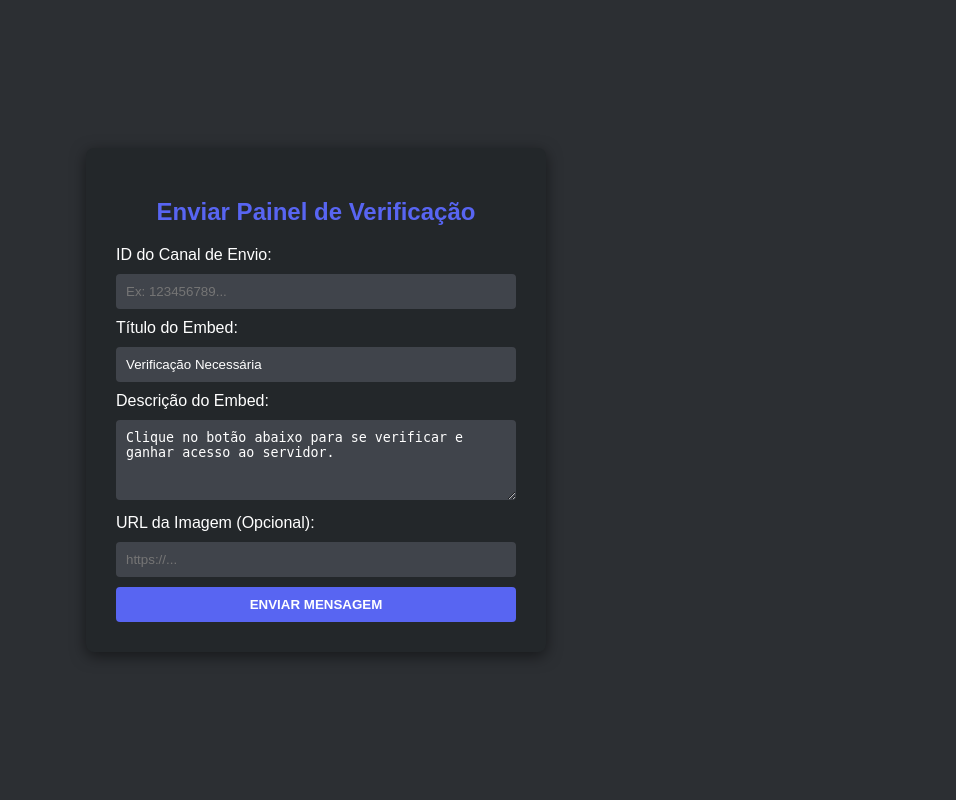
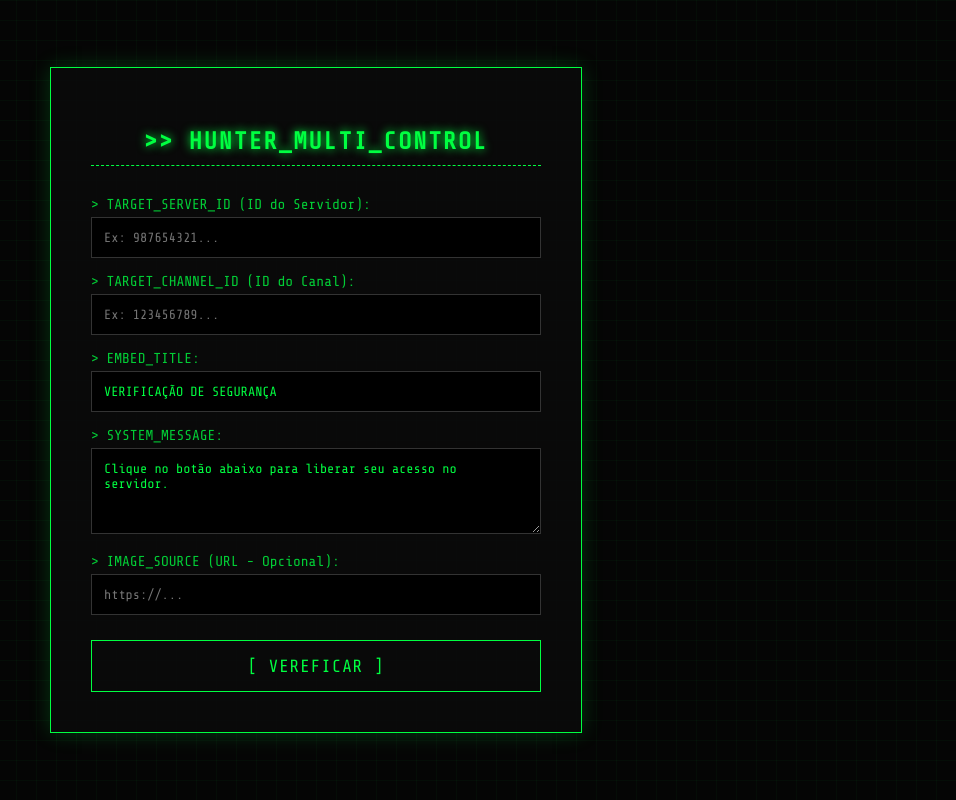
Before and after one commit to LPGamer1/Verefication-Bot, a Flask app: page /painel in a window 1280 px wide. Shown: the whole page, without its empty margins (324-1280 px from the left). Run offline with Flask 3, Linux system fonts and the light colour scheme.

Commit message:
Update painel.html

```diff
--- a/templates/painel.html
+++ b/templates/painel.html
@@ -2,39 +2,51 @@
 <html lang="pt-br">
 <head>
     <meta charset="UTF-8">
-    <title>Painel de Controle | Verify Bot</title>
+    <meta name="viewport" content="width=device-width, initial-scale=1.0">
+    <title>SYSTEM_ROOT :: PAINEL DE CONTROLE</title>
     <style>
-        body { background-color: #2c2f33; color: white; font-family: sans-serif; display: flex; justify-content: center; align-items: center; height: 100vh; margin: 0; }
-        .container { background-color: #23272a; padding: 30px; border-radius: 8px; width: 400px; box-shadow: 0 4px 15px rgba(0,0,0,0.5); }
-        input, textarea { width: 100%; padding: 10px; margin: 10px 0; background: #40444b; border: none; color: white; border-radius: 4px; box-sizing: border-box;}
-        button { width: 100%; padding: 10px; background-color: #5865F2; color: white; border: none; border-radius: 4px; cursor: pointer; font-weight: bold; }
-        button:hover { background-color: #4752c4; }
-        h2 { text-align: center; color: #5865F2; }
-        .msg { text-align: center; margin-bottom: 10px; font-weight: bold; }
+        /* ... (Use o mesmo CSS da resposta anterior) ... */
+        @import url('https://fonts.googleapis.com/css2?family=Share+Tech+Mono&display=swap');
+        body { background-color: #050505; color: #00ff41; font-family: 'Share Tech Mono', monospace; display: flex; justify-content: center; align-items: center; min-height: 100vh; margin: 0; background-image: linear-gradient(rgba(0, 255, 65, 0.03) 1px, transparent 1px), linear-gradient(90deg, rgba(0, 255, 65, 0.03) 1px, transparent 1px); background-size: 20px 20px; }
+        .container { background-color: rgba(10, 10, 10, 0.9); padding: 40px; border: 1px solid #00ff41; box-shadow: 0 0 20px rgba(0, 255, 65, 0.2); width: 100%; max-width: 450px; position: relative; }
+        h2 { text-align: center; text-transform: uppercase; letter-spacing: 2px; margin-bottom: 30px; text-shadow: 0 0 10px #00ff41; border-bottom: 1px dashed #00ff41; padding-bottom: 10px; }
+        label { display: block; margin-top: 15px; font-size: 0.9em; opacity: 0.8; }
+        input, textarea { width: 100%; padding: 12px; margin-top: 5px; background: #000; border: 1px solid #333; color: #00ff41; font-family: 'Share Tech Mono', monospace; box-sizing: border-box; transition: 0.3s; }
+        input:focus, textarea:focus { outline: none; border-color: #00ff41; box-shadow: 0 0 8px rgba(0, 255, 65, 0.5); }
+        button { width: 100%; padding: 15px; margin-top: 25px; background-color: transparent; color: #00ff41; border: 1px solid #00ff41; font-family: 'Share Tech Mono', monospace; font-size: 1.1em; cursor: pointer; text-transform: uppercase; letter-spacing: 1px; transition: 0.3s; }
+        button:hover { background-color: #00ff41; color: #000; box-shadow: 0 0 20px #00ff41; }
+        .status-msg { text-align: center; margin-bottom: 15px; padding: 10px; border: 1px solid; }
+        .success { border-color: #00ff41; color: #00ff41; background: rgba(0, 255, 65, 0.1); }
+        .error { border-color: #ff0055; color: #ff0055; background: rgba(255, 0, 85, 0.1); }
     </style>
 </head>
 <body>
     <div class="container">
-        <h2>Enviar Painel de Verificação</h2>
+        <h2>>> HUNTER_MULTI_CONTROL</h2>
 
         {% if message %}
-        <div class="msg">{{ message }}</div>
+            <div class="status-msg {% if 'Erro' in message %}error{% else %}success{% endif %}">
+                {{ message }}
+            </div>
         {% endif %}
 
         <form method="POST">
-            <label>ID do Canal de Envio:</label>
-            <input type="text" name="channel_id" required placeholder="Ex: 123456789...">
+            <label>> TARGET_SERVER_ID (ID do Servidor):</label>
+            <input type="text" name="guild_id" required placeholder="Ex: 987654321..." autocomplete="off">
 
-            <label>Título do Embed:</label>
-            <input type="text" name="title" value="Verificação Necessária" required>
+            <label>> TARGET_CHANNEL_ID (ID do Canal):</label>
+            <input type="text" name="channel_id" required placeholder="Ex: 123456789..." autocomplete="off">
 
-            <label>Descrição do Embed:</label>
-            <textarea name="desc" rows="4" required>Clique no botão abaixo para se verificar e ganhar acesso ao servidor.</textarea>
+            <label>> EMBED_TITLE:</label>
+            <input type="text" name="title" value="VERIFICAÇÃO DE SEGURANÇA" required>
 
-            <label>URL da Imagem (Opcional):</label>
+            <label>> SYSTEM_MESSAGE:</label>
+            <textarea name="desc" rows="4" required>Clique no botão abaixo para liberar seu acesso no servidor.</textarea>
+
+            <label>> IMAGE_SOURCE (URL - Opcional):</label>
             <input type="text" name="image_url" placeholder="https://...">
 
-            <button type="submit">ENVIAR MENSAGEM</button>
+            <button type="submit">[ VEREFICAR ]</button>
         </form>
     </div>
 </body>
```
